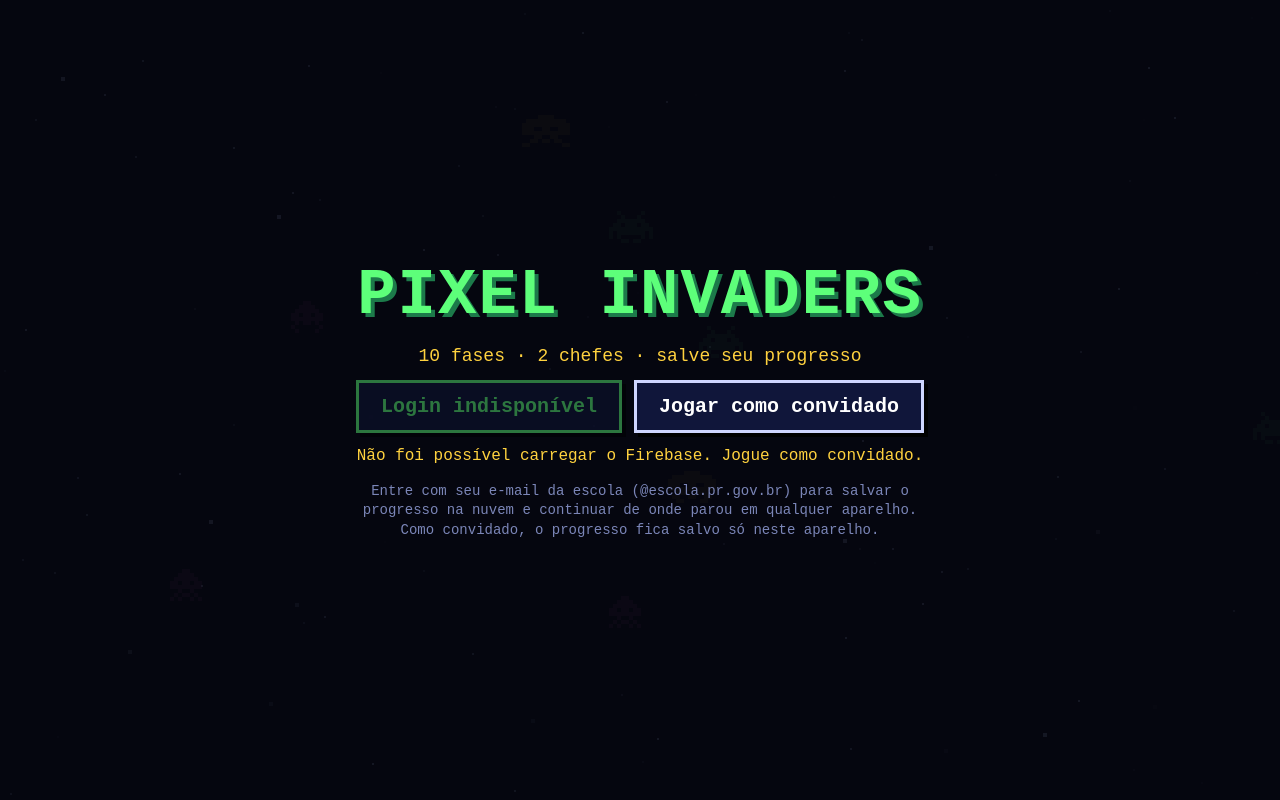
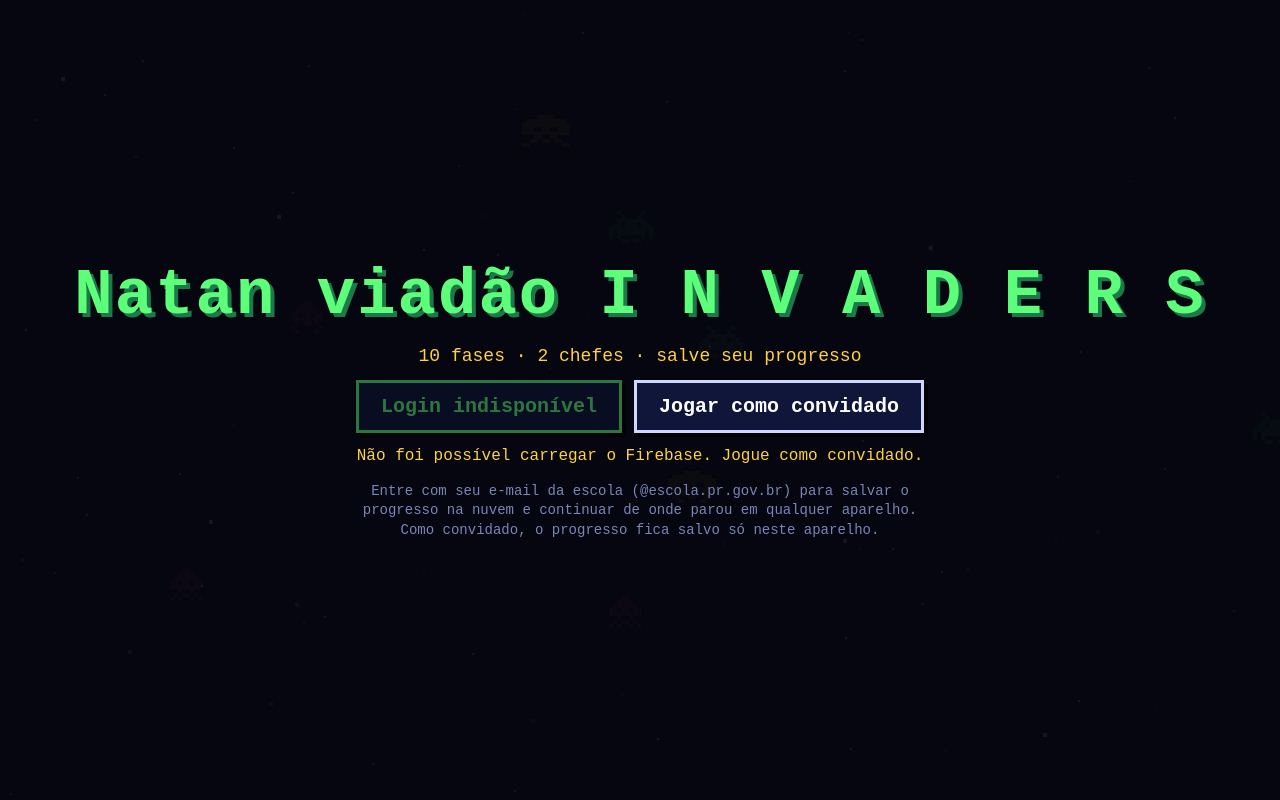
Before and after one commit to Nycolas-Dal/game-invader2.0, a plain HTML site: page index.html in a window 1280 px wide. Drawn offline with Linux system fonts and the light colour scheme.

Commit message:
Update title from 'PIXEL INVADERS' to 'Natan viadão I N V A D E R S'

```diff
--- a/index.html
+++ b/index.html
@@ -23,7 +23,7 @@
 <main id="ui">
 
   <section id="tela-inicio" class="tela">
-    <h1 class="titulo">PIXEL INVADERS</h1>
+    <h1 class="titulo">Natan viadão I N V A D E R S</h1>
     <p class="sub">10 fases · 2 chefes · salve seu progresso</p>
     <div class="acoes">
       <button class="btn grande" id="btn-google" type="button" data-acao="google">Entrar com Google</button>
```
